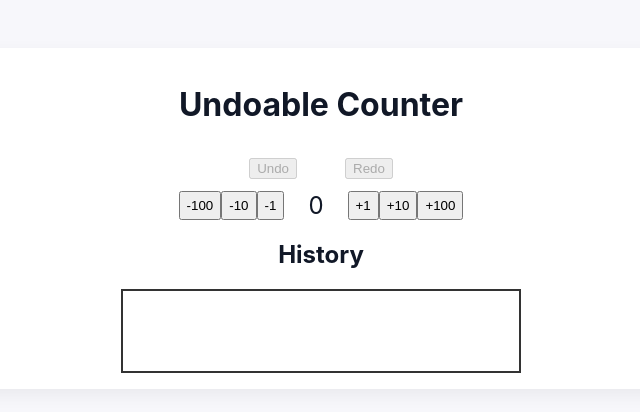
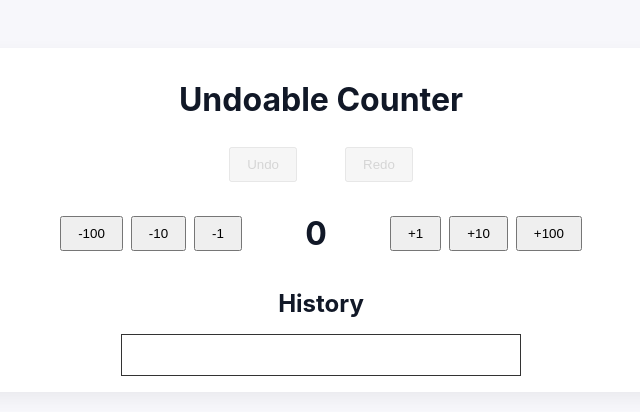
Before and after one commit to evgenyvinnik/ReactPractice, a React (Vite) app: page /undoable_counter in a window 1280 px wide. Shown: the top 412 px of the page, without its empty margins (319-959 px from the left). Built offline with nearby package versions, Linux system fonts and the light colour scheme.

Commit message:
CSS improvements using LLM

```diff
--- a/src/pages/undoable_counter/UndoableCounter.jsx
+++ b/src/pages/undoable_counter/UndoableCounter.jsx
@@ -101,9 +101,9 @@ export default function UndoableCounter() {
       <div className="history">
         {history.map(({ delta, history }, index) => {
           return (
-            <div className="delta" key={`history-${index}`}>
-              <div>{delta}</div>
-              <div>{history}</div>
+            <div className="entry" key={`history-${index}`}>
+              <div className="delta">{delta}</div>
+              <div className="history-entry">{history}</div>
             </div>
           );
         })}
--- a/src/pages/undoable_counter/styles.css
+++ b/src/pages/undoable_counter/styles.css
@@ -6,46 +6,71 @@
   border-radius: 8px;
   display: flex;
   flex-direction: column;
-  flex-wrap: wrap;
   align-items: center;
-  justify-content: center;
 }
 
 .undo-redo {
   display: flex;
-  flex-direction: row;
   gap: 48px;
   margin: 12px;
 }
 
 .history {
-  border: 2px solid #333;
-  max-width: 400px;
-  padding: 40px;
-  display: flex;
-  flex-direction: column;
-  row-gap: 24px;
+  border: 1px solid #333;
+  max-width: 500px;
   min-width: 400px;
+  max-height: 400px;
+  overflow-y: auto;
+  padding: 20px;
 }
 
 .counters {
   display: flex;
-  flex-direction: row;
   gap: 24px;
+  align-items: center;
+  margin: 20px 0;
 }
 
 .stepper {
   display: flex;
-  flex-direction: row;
-  row-gap: 8px;
+  gap: 8px;
 }
 
 .counter {
-  font-size: x-large;
+  font-size: 2rem;
+  font-weight: bold;
+  min-width: 100px;
+  text-align: center;
+}
+
+.entry {
+  display: flex;
+  justify-content: space-between;
+  padding: 8px 0;
+  gap: 20px;
+    flex: 1;
 }
 
 .delta {
-  display: flex;
-  flex-direction: row;
-  justify-content: space-around;
+  min-width: 50px;
+  text-align: right;
+  font-weight: bold;
 }
+
+.history-entry {
+  font-family: monospace;
+}
+
+button {
+  padding: 8px 16px;
+  cursor: pointer;
+}
+
+button:disabled {
+  opacity: 0.5;
+  cursor: not-allowed;
+}
+
+.header {
+  margin: 16px 0;
+}
```
